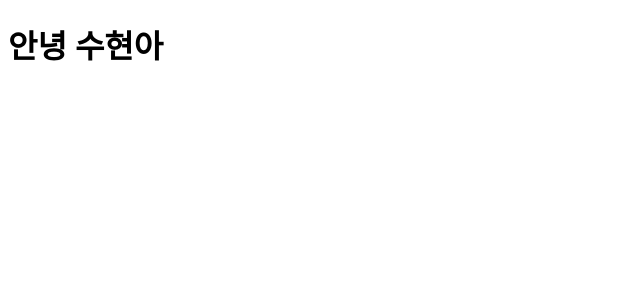
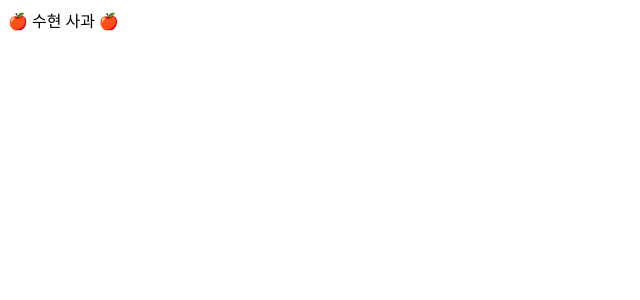
Before and after one commit to Y00nS00Hyun/Basic-React, a JavaScript app: page / in a window 1280 px wide. Shown: the top 300 px of the page, without its empty margins (0-640 px from the left). Built offline with nearby package versions, Linux system fonts and the light colour scheme.

Commit message:
다른 파일에서 가져오기

```diff
--- /dev/null
+++ b/src/App.js
@@ -0,0 +1,5 @@
+function Apple() {
+  return <div> 🍎 수현 사과 🍎</div>;
+}
+
+export default Apple;
--- a/src/index.js
+++ b/src/index.js
@@ -1,6 +1,6 @@
 import ReactDOM from "react-dom/client";
+import Apple from "./App";
 
 const root = ReactDOM.createRoot(document.getElementById("root"));
-const element = <h1>안녕 수현아</h1>;
 
-root.render(<>{element}</>, document.getElementById("root"));
+root.render(<Apple />);
```
